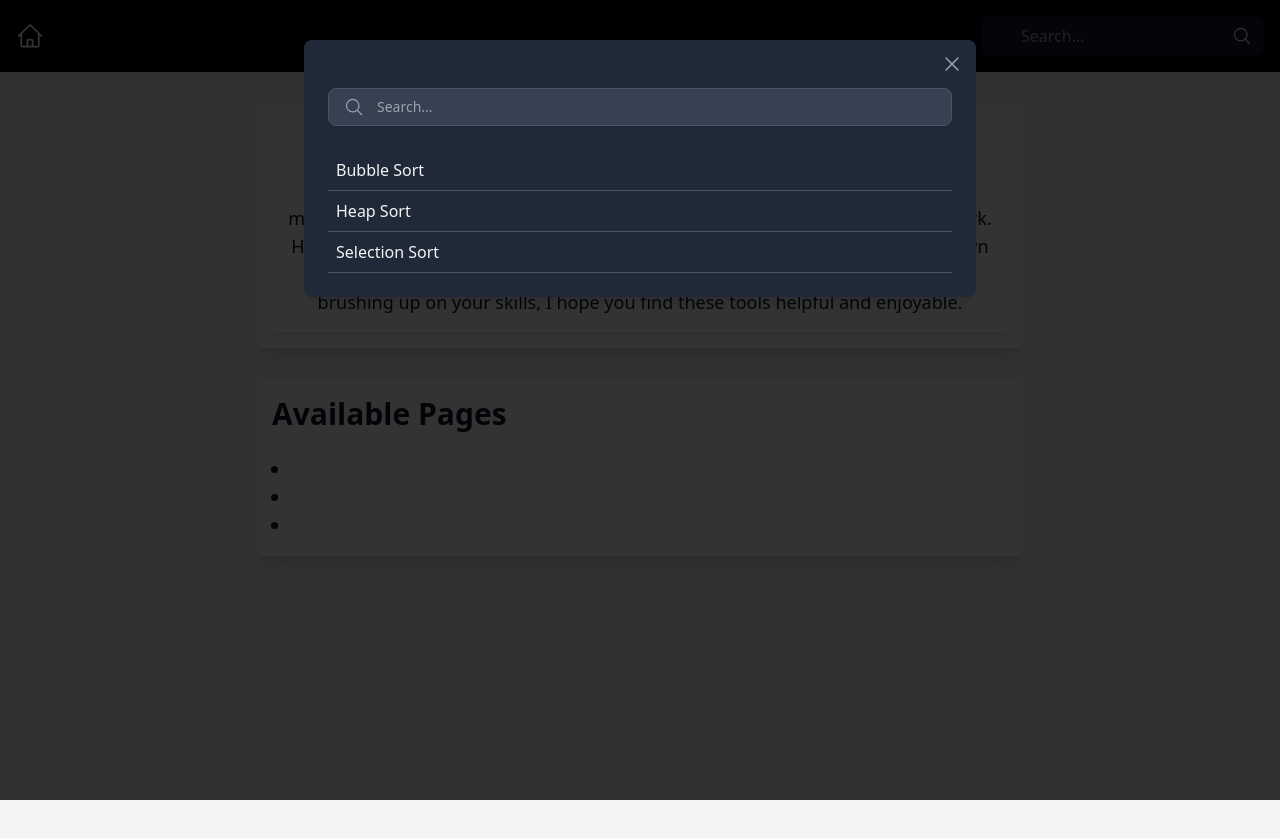
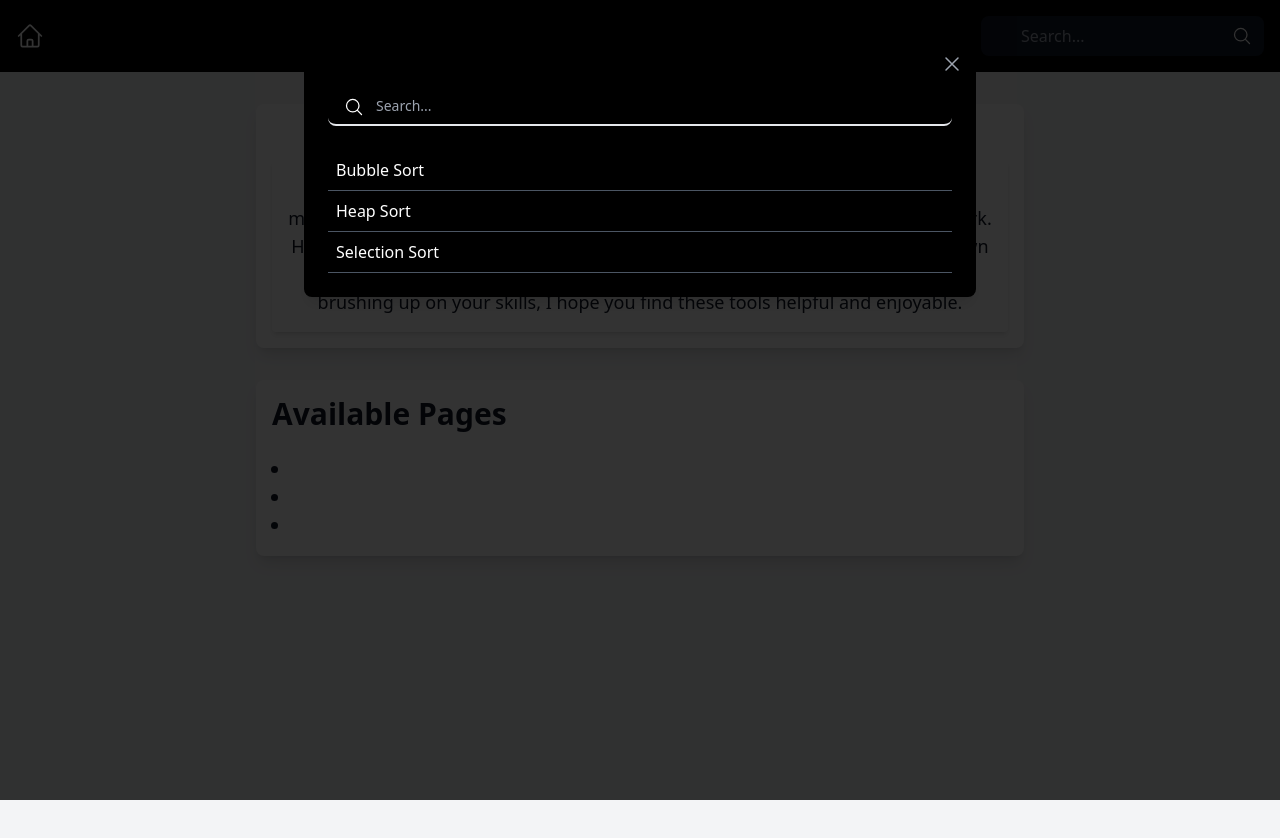
Before and after one commit to Tushar-Indurjeeth/Algs, a Next.js app: page / in a window 1280 px wide. Both pictures are taken after a click on the button 1122 px from the left and 36 px from the top of the page. Shown: the top 838 px of the page. Built offline with nearby package versions, Linux system fonts and the light colour scheme.

Commit message:
Updated modal colors

```diff
--- a/app/components/Modal.tsx
+++ b/app/components/Modal.tsx
@@ -56,7 +56,7 @@ const Modal: React.FC<ModalProps> = ({ isOpen, onClose, pages }) => {
     <div className="fixed inset-0 z-50 bg-black bg-opacity-80 flex justify-center items-start pt-10">
       <div
         ref={modalRef}
-        className="bg-gray-800 text-gray-100 w-full max-w-2xl p-6 rounded-lg shadow-lg relative"
+        className="bg-black text-white w-full max-w-2xl p-6 rounded-lg shadow-lg relative"
       >
         {/* Close button */}
         <button
@@ -68,11 +68,11 @@ const Modal: React.FC<ModalProps> = ({ isOpen, onClose, pages }) => {
 
         {/* Search Bar inside Modal */}
         <div className="relative mt-6">
-          <MagnifyingGlassIcon className="h-5 w-5 text-gray-400 absolute left-4 top-1/2 transform -translate-y-1/2 pointer-events-none" />
+          <MagnifyingGlassIcon className="h-5 w-5 text-white absolute left-4 top-1/2 transform -translate-y-1/2 pointer-events-none" />
           <input
             type="text"
             placeholder="Search..."
-            className="w-full pl-12 pr-4 py-2 rounded-lg bg-gray-700 border border-gray-600 transition-all shadow-sm outline-none text-sm text-gray-100 placeholder-gray-400"
+            className="w-full pl-12 pr-4 py-2 rounded-lg bg-black border-b-2 border-gray-9700 transition-all shadow-sm outline-none text-sm text-white placeholder-gray-400"
             ref={searchInputRef}
             value={searchQuery}
             onChange={(e) => setSearchQuery(e.target.value)}
@@ -87,7 +87,7 @@ const Modal: React.FC<ModalProps> = ({ isOpen, onClose, pages }) => {
                 <li key={page} className="py-2 border-b border-gray-600">
                   <a
                     href={page}
-                    className="block px-2 hover:bg-gray-700 rounded-lg"
+                    className="block px-2 hover:bg-gray-800 rounded-md"
                   >
                     {splitCamelCase(page)}
                   </a>
```
